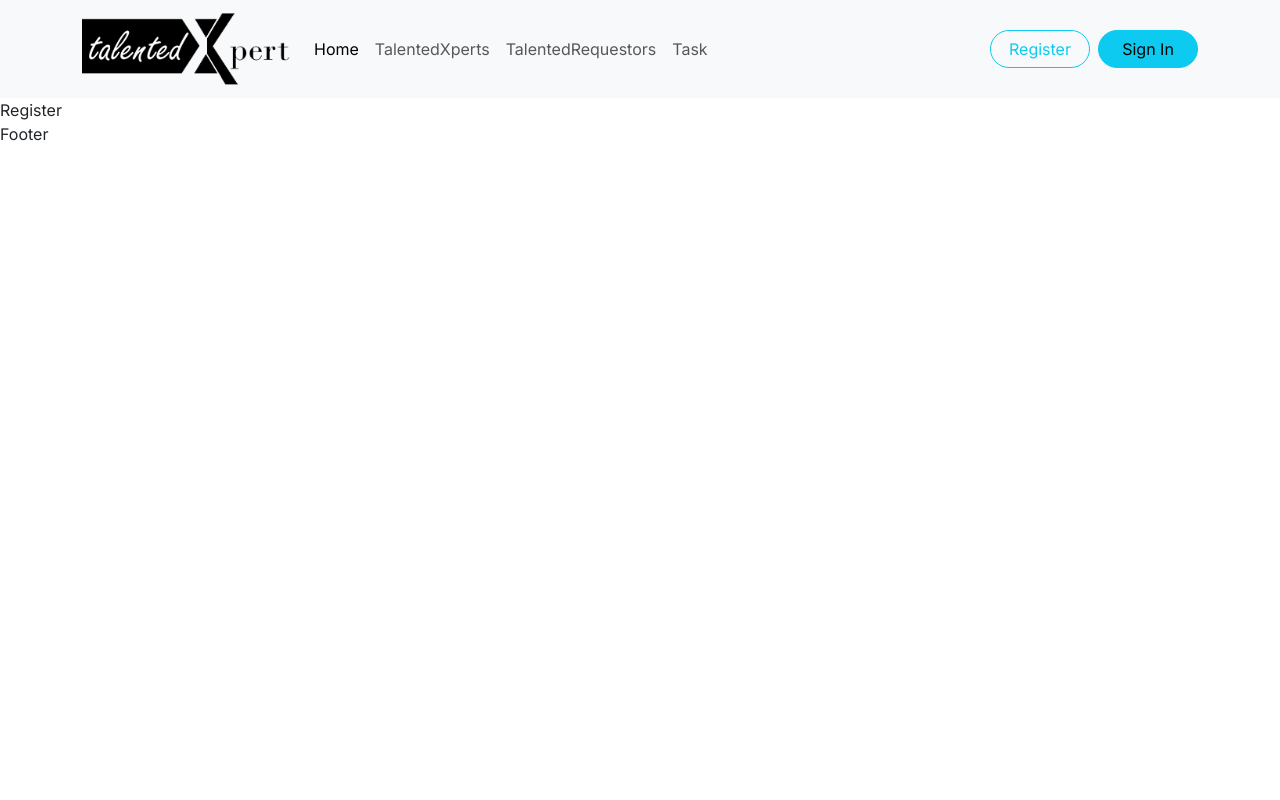
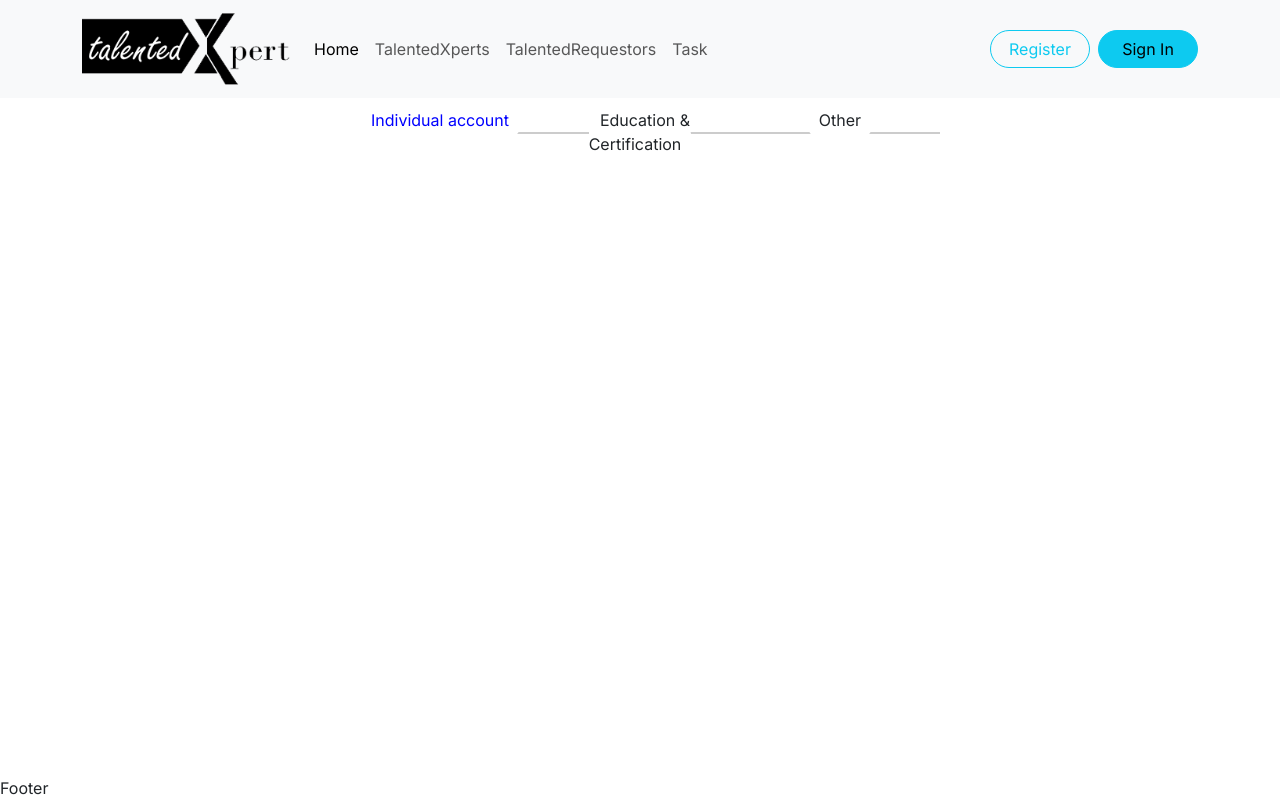
Before and after one commit to hamzakayani/talentedXpertWeb, a Next.js app: page /register in a window 1280 px wide. Built offline with nearby package versions, Linux system fonts and the light colour scheme.

Commit message:
stepper changes

```diff
--- /dev/null
+++ b/public/assets/styles/stepper.scss
@@ -0,0 +1,103 @@
+// .selector {
+//     display: flex;
+//     justify-content: space-between;
+//     width: 100%;
+//     max-width: 600px;
+//     margin: 0 auto;
+//   }
+
+//   .step {
+//     flex: 1;
+//     text-align: center;
+//     padding: 10px;
+//     position: relative;
+//     cursor: pointer;
+//   }
+
+//   .step::before {
+//     content: '';
+//     position: absolute;
+//     top: 50%;
+//     left: 0;
+//     width: 100%;
+//     height: 2px;
+//     background-color: #ccc;
+//     z-index: -1;
+//   }
+
+//   .step:first-child::before {
+//     display: none;
+//   }
+
+//   .step.completed {
+//     color: green;
+//   }
+
+//   .step.completed::before {
+//     background-color: green;
+//   }
+
+//   .label {
+//     background-color: white;
+//     padding: 5px 10px;
+//     border-radius: 5px;
+//     position: relative;
+//     z-index: 1;
+//   }
+
+.stepper {
+    display: flex;
+    justify-content: space-between;
+    width: 100%;
+    max-width: 600px;
+    margin: 0 auto;
+  }
+
+  .step {
+    flex: 1;
+    text-align: center;
+    padding: 10px;
+    position: relative;
+    cursor: pointer;
+  }
+
+  .step::before {
+    content: '';
+    position: absolute;
+    top: 50%;
+    left: 0;
+    width: 100%;
+    height: 2px;
+    background-color: #ccc;
+    z-index: -1;
+  }
+
+  .step:first-child::before {
+    display: none;
+  }
+
+  .completed {
+    color: blue;
+  }
+
+  .completed::before {
+    background-color: blue;
+  }
+
+  .label {
+    background-color: white;
+    padding: 5px 10px;
+    border-radius: 5px;
+    position: relative;
+    z-index: 1;
+  }
+
+  .line {
+    position: absolute;
+    top: 50%;
+    right: -50%;
+    width: 100%;
+    height: 2px;
+    background-color: #ccc;
+    z-index: -1;
+  }
--- a/src/app/mainstyle.scss
+++ b/src/app/mainstyle.scss
@@ -1,4 +1,5 @@
 @import "../../public/assets/styles/buttons.scss";
+@import "../../public/assets/styles/stepper.scss";
 .bg-tertiary {
   background: var(--color_tertiary);
 }
--- a/src/app/register/page.tsx
+++ b/src/app/register/page.tsx
@@ -1,13 +1,15 @@
 import MainLayout from '@/components/MainLayout'
-import React from 'react'
+import RegisterComponent from '@/components/RegisterComponent';
+import React from 'react';
 
-const Register = () => {
+
+const Selector = () => {
+
   return (
-    <div>
-      <MainLayout>
-      Register
-      </MainLayout>
-    </div>
-  )
-}
-export default Register
+    <MainLayout>
+      <RegisterComponent />
+    </MainLayout>
+  );
+};
+
+export default Selector;
--- /dev/null
+++ b/src/components/RegisterComponent/index.tsx
@@ -0,0 +1,34 @@
+'use client'
+import React, { useState } from 'react'
+
+const RegisterComponent = () => {
+    const [selected, setSelected] = useState(0);
+    const [completed, setCompleted] = useState(0);
+    const [next, setNext] = useState(0);
+    const [previous, setPrevious] = useState(0);
+    const [currentStep, setCurrentStep] = useState(0);
+
+
+    const steps = [
+      'Individual account',
+      'Education & Certification',
+      'Other'
+    ];
+
+  return (
+    <div className={'stepper'}>
+     {steps.map((step, index) => (
+       <div
+         key={index}
+         className={`step ${index <= currentStep ? 'completed' : ''}`}
+         onClick={() => setCurrentStep(index)}
+       >
+         <span className={'label'}>{step}</span>
+         {index < steps.length - 1 && <div className={'line'}></div>}
+       </div>
+     ))}
+   </div>
+  )
+}
+
+export default RegisterComponent
```
